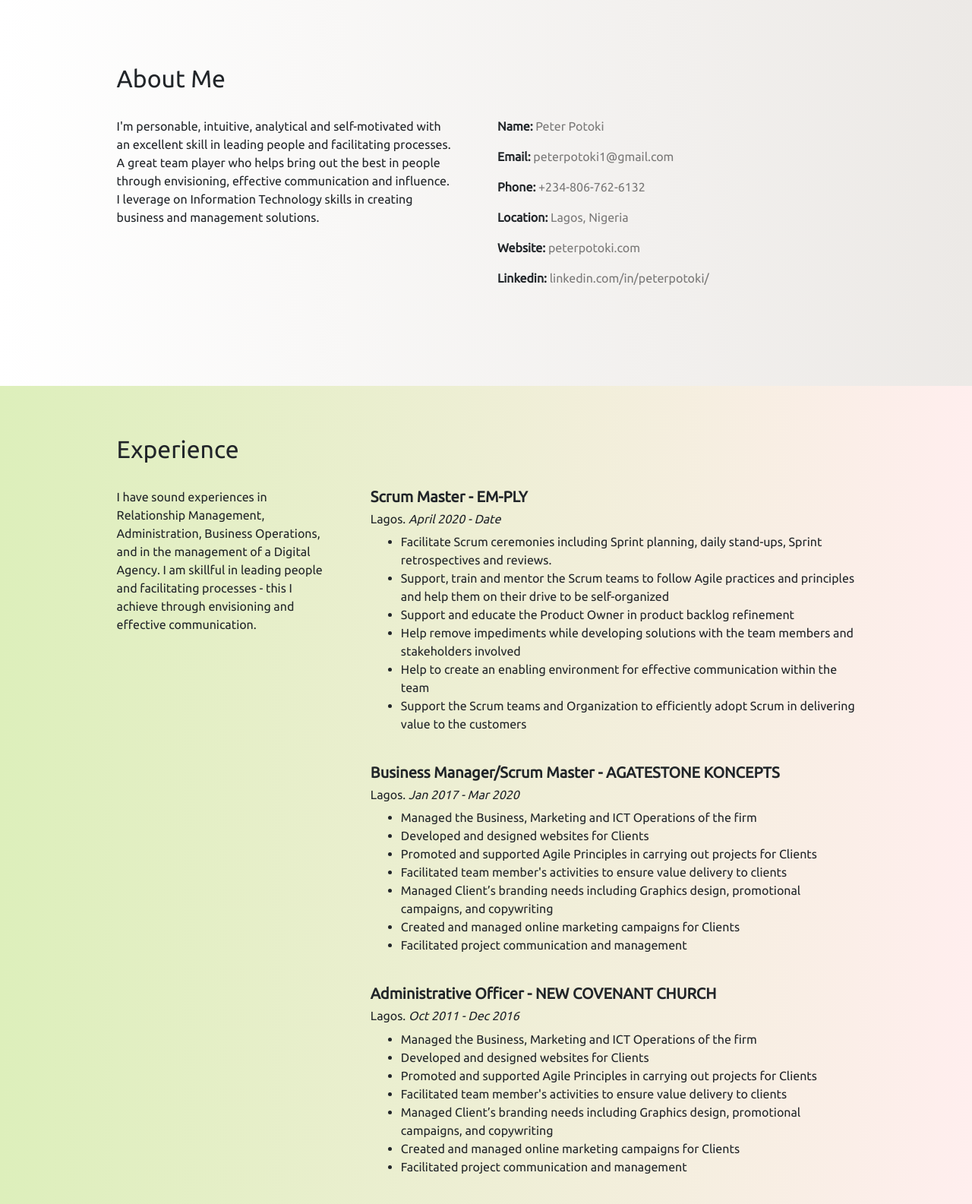
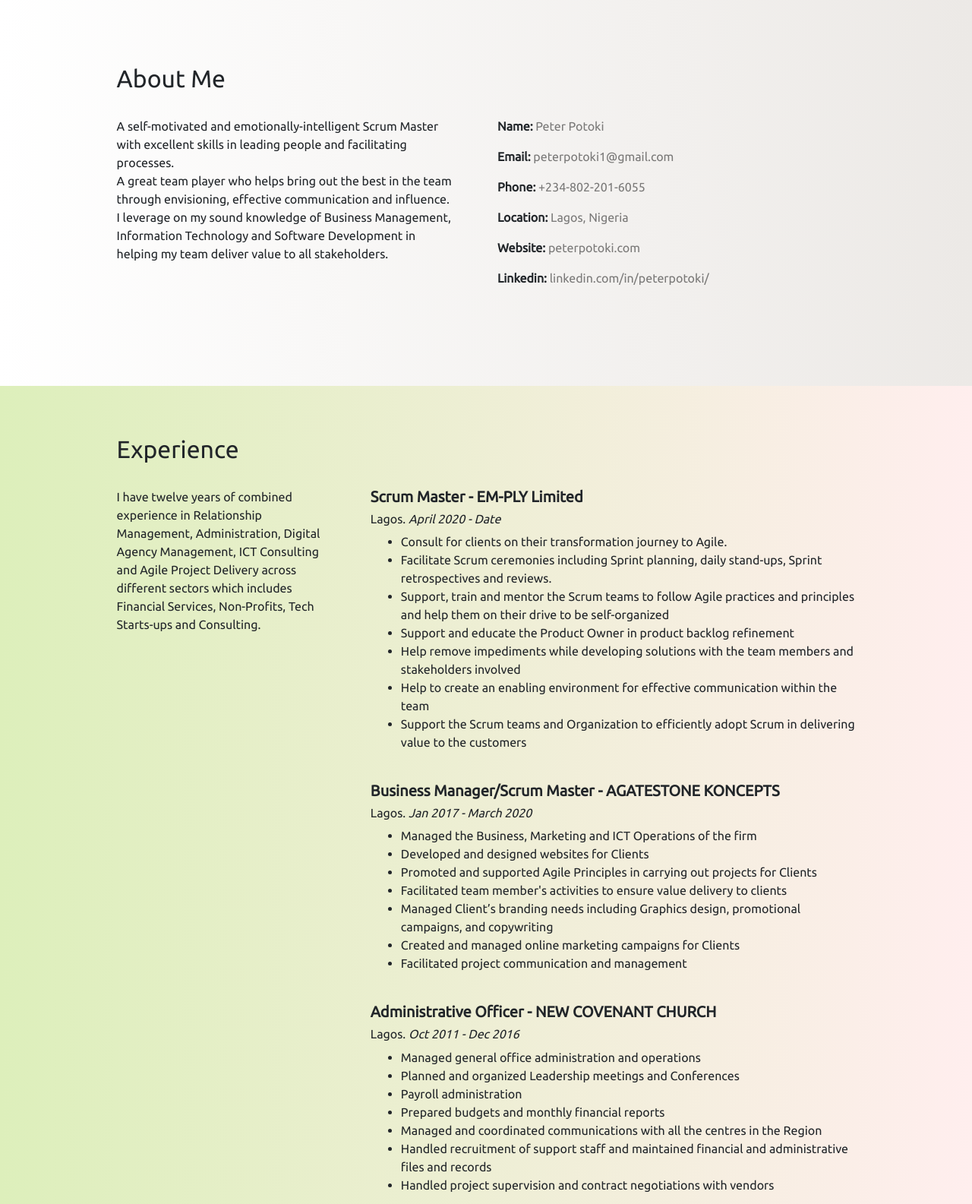
Before and after one commit to potopeter/my-resume, a plain HTML site: page index.html in a window 1280 px wide. Shown: the part 880-2465 px from the top of the page at 76% size. Drawn offline with nearby package versions, Linux system fonts and the light colour scheme.

Commit message:
Update index.html
edited work experience

```diff
--- a/index.html
+++ b/index.html
@@ -68,12 +68,14 @@
     <div class="row">
       <div class="col-lg-6">
         <p class="py-4 pr-4">
-          I'm personable, intuitive, analytical and self-motivated with an
-          excellent skill in leading people and facilitating processes. <br />
-          A great team player who helps bring out the best in people through
-          envisioning, effective communication and influence.<br />
-          I leverage on Information Technology skills in creating business and
-          management solutions.
+
+	  A self-motivated and emotionally-intelligent Scrum Master with excellent skills in
+	  leading people and facilitating processes.  <br />
+	  A great team player who helps bring out the best in the team through envisioning,
+	  effective communication and influence. <br /> I leverage on my sound knowledge of
+ 	  Business Management, Information Technology and Software Development in helping
+	  my team deliver value to all stakeholders.
+
         </p>
       </div>
 
@@ -87,7 +89,7 @@
               <strong>Email: </strong><span class="text-black-50">peterpotoki1@gmail.com</span>
             </p>
             <p>
-              <strong>Phone: </strong><span class="text-black-50">+234-806-762-6132</span>
+              <strong>Phone: </strong><span class="text-black-50">+234-802-201-6055</span>
             </p>
           </div>
 
@@ -116,18 +118,19 @@
     <div class="row">
       <div class="col-lg-4">
         <p class="py-4 pr-4">
-          I have sound experiences in Relationship Management, Administration, Business Operations, and in
-          the management of a Digital Agency. I am skillful in leading people and facilitating processes -
-          this I achieve through envisioning and effective communication.
+          I have twelve years of combined experience in Relationship Management, Administration, Digital Agency Management,
+	 ICT Consulting and Agile Project Delivery across different sectors which includes Financial Services,
+	Non-Profits, Tech Starts-ups and Consulting.
         </p>
       </div>
       <div class="col-lg-8">
         <div class="d-flex flex-flow flex-wrap">
           <div class="d-flex flex-column py-4">
-            <h5><strong>Scrum Master -<span> </span>EM-PLY</strong></h5>
+            <h5><strong>Scrum Master -<span> </span>EM-PLY Limited</strong></h5>
             <h6>Lagos.<em> April 2020 - Date</em>
             </h6>
             <ul>
+	      <li>Consult for clients on their transformation journey to Agile.</li>
               <li>Facilitate Scrum ceremonies including Sprint planning, daily stand-ups, Sprint retrospectives and
                 reviews.</li>
               <li>Support, train and mentor the Scrum teams to follow Agile practices and principles and help them on
@@ -141,7 +144,7 @@
             </ul> <br>
 
             <h5><strong>Business Manager/Scrum Master -<span> </span>AGATESTONE KONCEPTS</strong></h5>
-            <h6>Lagos. <em>Jan 2017 - Mar 2020</em></h6>
+            <h6>Lagos. <em>Jan 2017 - March 2020</em></h6>
             <ul>
               <li>Managed the Business, Marketing and ICT Operations of the firm</li>
               <li>Developed and designed websites for Clients </li>
@@ -156,13 +159,13 @@
             <h6>Lagos. <em>Oct 2011 - Dec 2016</em>
             </h6>
             <ul>
-              <li>Managed the Business, Marketing and ICT Operations of the firm</li>
-              <li>Developed and designed websites for Clients </li>
-              <li>Promoted and supported Agile Principles in carrying out projects for Clients</li>
-              <li>Facilitated team member's activities to ensure value delivery to clients</li>
-              <li>Managed Client’s branding needs including Graphics design, promotional campaigns, and copywriting</li>
-              <li>Created and managed online marketing campaigns for Clients</li>
-              <li>Facilitated project communication and management</li>
+              <li>Managed general office administration and operations</li>
+              <li>Planned and organized Leadership meetings and Conferences </li>
+              <li>Payroll administration</li>
+              <li>Prepared budgets and monthly financial reports</li>
+              <li>Managed and coordinated communications with all the centres in the Region</li>
+              <li>Handled recruitment of support staff and maintained financial and administrative files and records</li>
+              <li>Handled project supervision and contract negotiations with vendors</li>
             </ul> <br>
 
             <h5><strong>Banking Assistant -<span> </span>FIRST BANK NIGERIA PLC</strong></h5>
@@ -197,9 +200,8 @@
         <p class="py-4 pr-4">
           I am dedicated to learning, evaluating and applying new technologies for
           better service delivery. I am passionate about this learning drive so as to
-          better equip myself with the skills needed to support my team efficiently.
-          As a self-taught web designer, and Certified AWS Cloud Practitioner, I developed
-          my resume site and hosted it on AWS S3.
+          equip myself with relevant skills needed to support my team efficiently.
+
         </p>
 
       </div>
@@ -294,11 +296,11 @@
               <li>Agile Games</li>
               <li>Jira</li>
               <li>Confluence</li>
-              <li>MS Office Suite</li>
               <li>Digital Marketing</li>
               <li>HTML/CSS</li>
               <li>Bootstrap</li>
               <li>WordPress</li>
+	      <li>Cloud Computing</li>
             </ul>
 
           </div>
@@ -346,7 +348,7 @@
           class="fab fa-instagram fa-2x"></i></a>
       <a class="social-icons" href="https://github.com/potopeter" target="_blank"> <i
           class="fab fa-github fa-2x"></i></a>
-      <a class="social-icons" href="#" target="_blank"> <i class="fas fa-blog fa-2x"></i></a>
+
 
     </div>
     <p class="text-white">&copy; 2020 | Peter Potoki</p>
```
